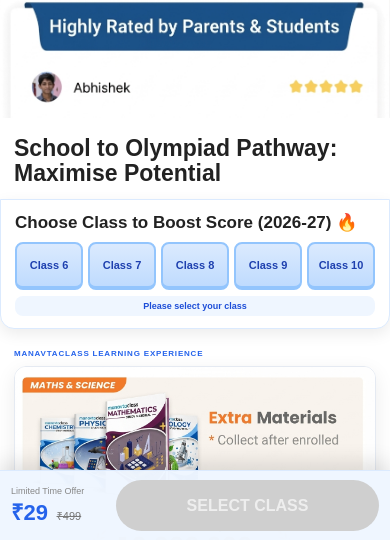
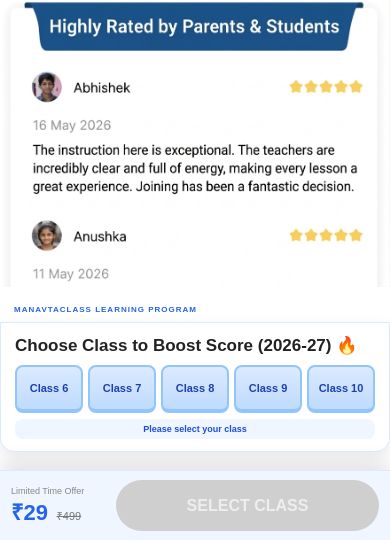
Before and after one commit to Rithik-dotcom/LandingPage_ManavtaClass, a website: page index.html in a window 390 px wide. Shown: the part 304-844 px from the top of the page. Drawn offline with Linux system fonts and the light colour scheme; a script that the page names is missing.

Commit message:
minor edits to fix

```diff
--- a/index.html
+++ b/index.html
@@ -399,7 +399,19 @@
           </div> -->
 
         </div>
+        <!-- =================================================
+             LEARNING IMAGE
+        ================================================== -->
 
+        <div class="learning-image-section">
+
+          <div class="learning-image-label">
+            MANAVTACLASS LEARNING EXPERIENCE
+          </div>
+
+          <img src="image-5.png" alt="ManavtaClass Learning Experience" class="learning-image">
+
+        </div>
         <!-- HERO BOTTOM -->
 
         <div class="hero-bottom">
@@ -422,22 +434,22 @@
 
         <!-- COURSE HEADER -->
 
-        <div class="course-header">
+        <!-- <div class="course-header"> -->
 
-          <!-- <div class="brand-label">
-            MANAVTACLASS LEARNING PROGRAM
-          </div> -->
+        <div class="brand-label">
+          MANAVTACLASS LEARNING PROGRAM
+        </div>
 
-          <h2>
+        <!-- <h2>
             School to Olympiad Pathway: Maximise Potential
-          </h2>
+          </h2> -->
 
-          <!-- <p class="course-subtitle">
+        <!-- <p class="course-subtitle">
             Academic learning with practice, assessment and
             progress tracking.
           </p> -->
 
-        </div>
+        <!-- </div> -->
         <!-- =================================================
              TIMER
         ================================================== -->
@@ -504,7 +516,6 @@
           <div class="quick-class-title">
 
             <div>
-              <!-- <span class="fire-icon">🔥</span> -->
               Choose Class to Boost Score (2026-27) 🔥
             </div>
 
@@ -545,25 +556,6 @@
           </div>
 
         </div>
-
-
-
-
-        <!-- =================================================
-             LEARNING IMAGE
-        ================================================== -->
-
-        <div class="learning-image-section">
-
-          <div class="learning-image-label">
-            MANAVTACLASS LEARNING EXPERIENCE
-          </div>
-
-          <img src="image-5.png" alt="ManavtaClass Learning Experience" class="learning-image">
-
-        </div>
-
-
       </div>
 
 
@@ -571,7 +563,7 @@
            DESKTOP CHECKOUT
       ================================================== -->
 
-      <div class="desktop-checkout">
+      <div class="desktop-checkout ">
 
         <div class="checkout-price">
 
--- a/style.css
+++ b/style.css
@@ -1010,7 +1010,7 @@
 @media (max-width: 950px) {
 
   .page {
-    grid-template-columns: 50% 50%;
+    grid-template-columns: auto auto;
   }
 
 
@@ -1070,7 +1070,7 @@
 
     grid-template-columns: 1fr;
 
-    grid-template-rows: 50vh 50vh;
+    grid-template-rows: auto 30vh;
 
     width: 100%;
 
@@ -1484,7 +1484,7 @@
 @media (max-width: 380px) {
 
   .page {
-    grid-template-rows: 50vh 50vh;
+    grid-template-rows: auto 30vh;
   }
 
 
```
